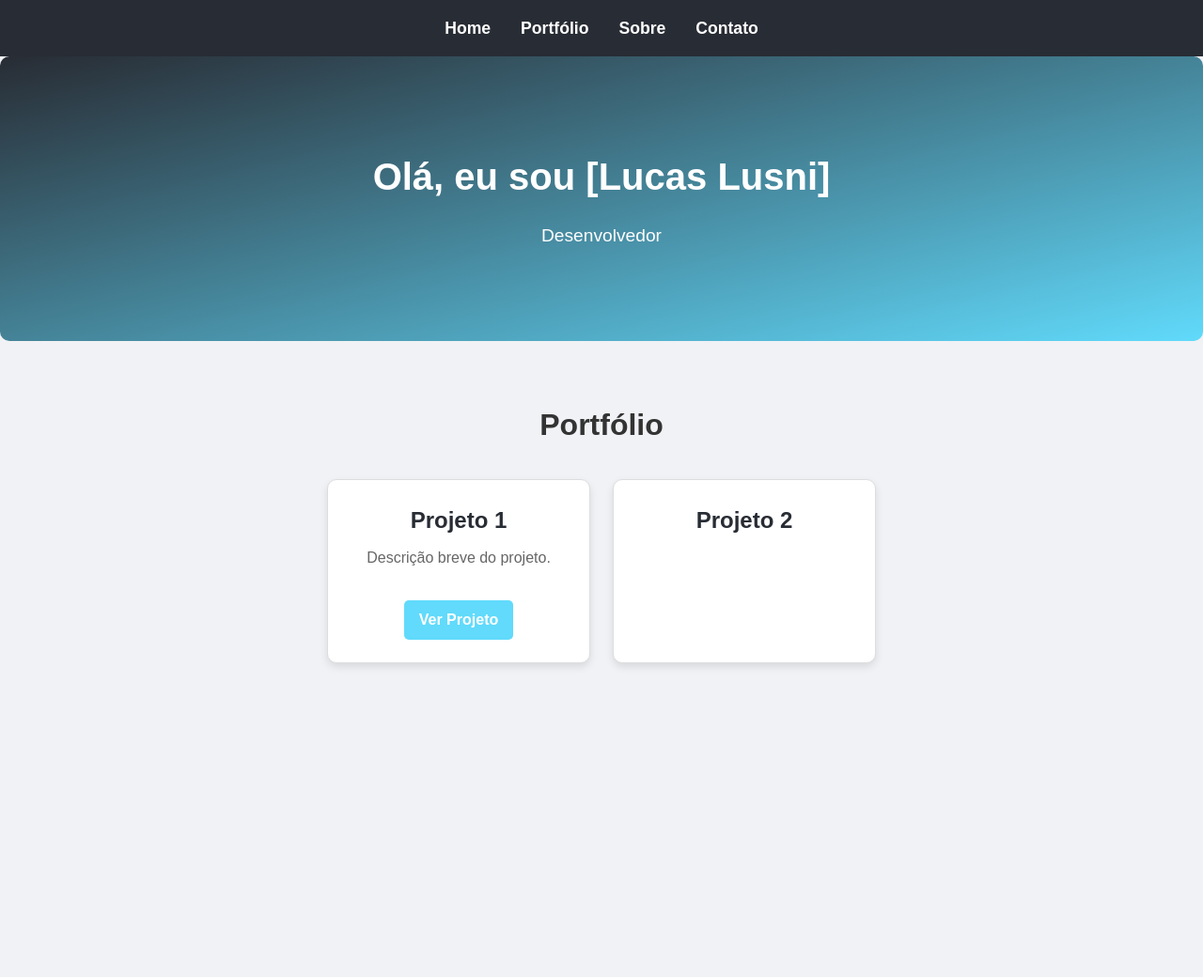
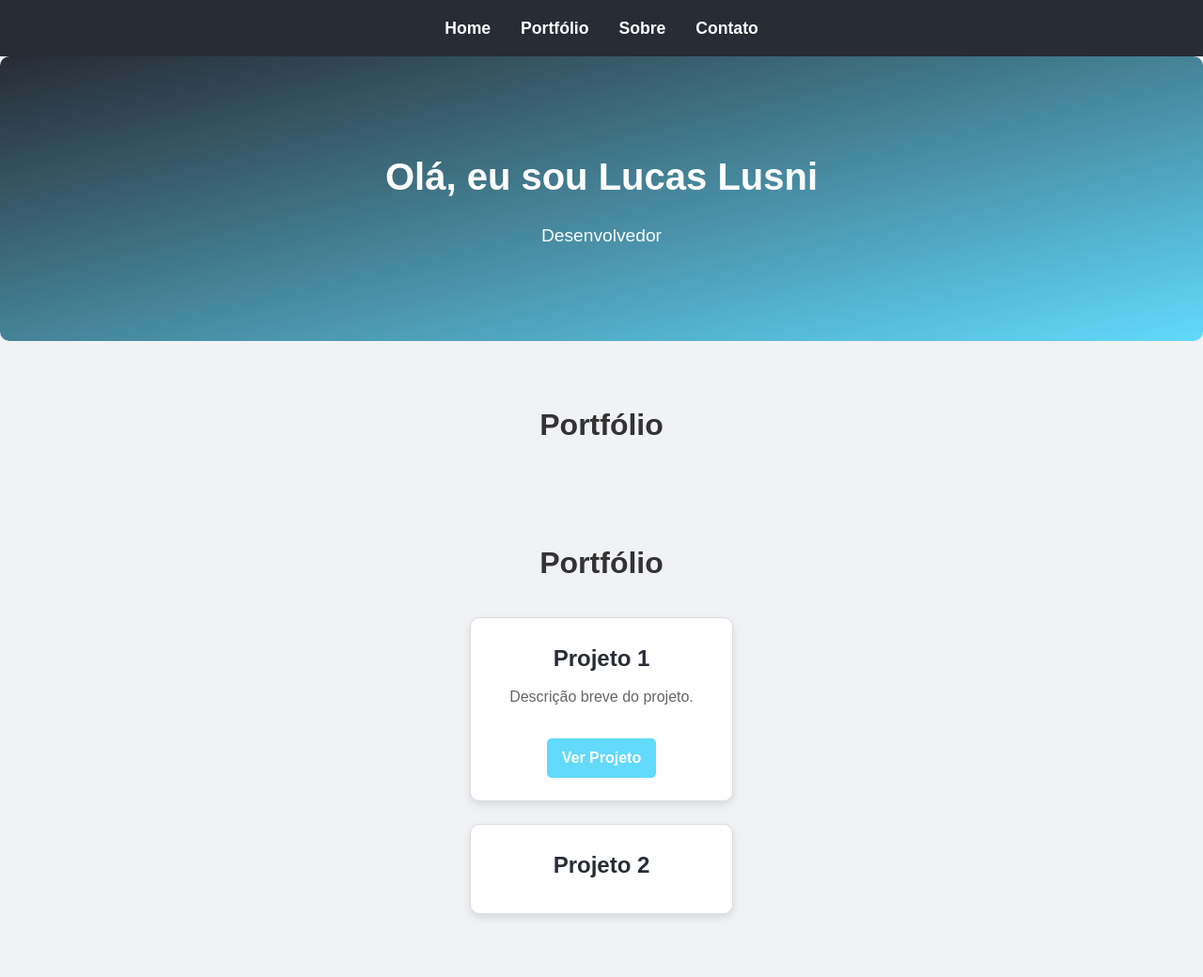
Before and after one commit to lucaslusni/Portfolio, a plain HTML site: page Portifolio/index.html in a window 1280 px wide. Shown: the whole page at 94% size. Before the commit the page ends 800 px from the top, so only its background shows below. Drawn offline with Linux system fonts and the light colour scheme.

Commit message:
Update index.html

```diff
--- a/Portifolio/index.html
+++ b/Portifolio/index.html
@@ -23,13 +23,18 @@
   <main>
     <section id="home" class="section home-section">
       <div class="container">
-        <h1>Olá, eu sou [Lucas Lusni]</h1>
+        <h1>Olá, eu sou Lucas Lusni</h1>
         <p>Desenvolvedor</p>
       </div>
     </section>
 
     <!-- Seção Portfólio -->
     <section id="portfolio" class="section portfolio-section">
+      <div class="container">
+        <h2>Portfólio</h2>
+        <div class="projetos">
+              <!-- Seção Portfólio -->
+    <section id="Sobre" class="section Sobre">
       <div class="container">
         <h2>Portfólio</h2>
         <div class="projetos">
```
